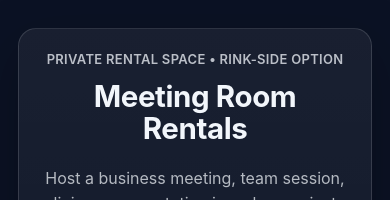
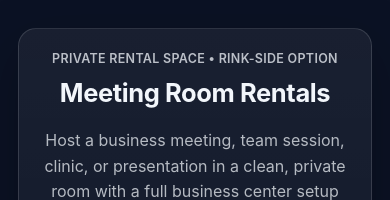
Before and after one commit to Avmannino/meeting_room_webpage_embed, a React (Vite) app: page / in a window 390 px wide. Shown: the top 200 px of the page. Built offline with nearby package versions, Linux system fonts and the light colour scheme.

Commit message:
Kicker spacing and font size

```diff
--- a/src/App.css
+++ b/src/App.css
@@ -201,10 +201,11 @@
 
   .kicker {
     text-align: center;
+    font-size: 12.5px;
   }
 
   .h1 {
-    font-size: 29.5px;
+    font-size: 25.5px;
     text-align: center;
     padding-top: 5px;
     padding-bottom: 5px;
```
